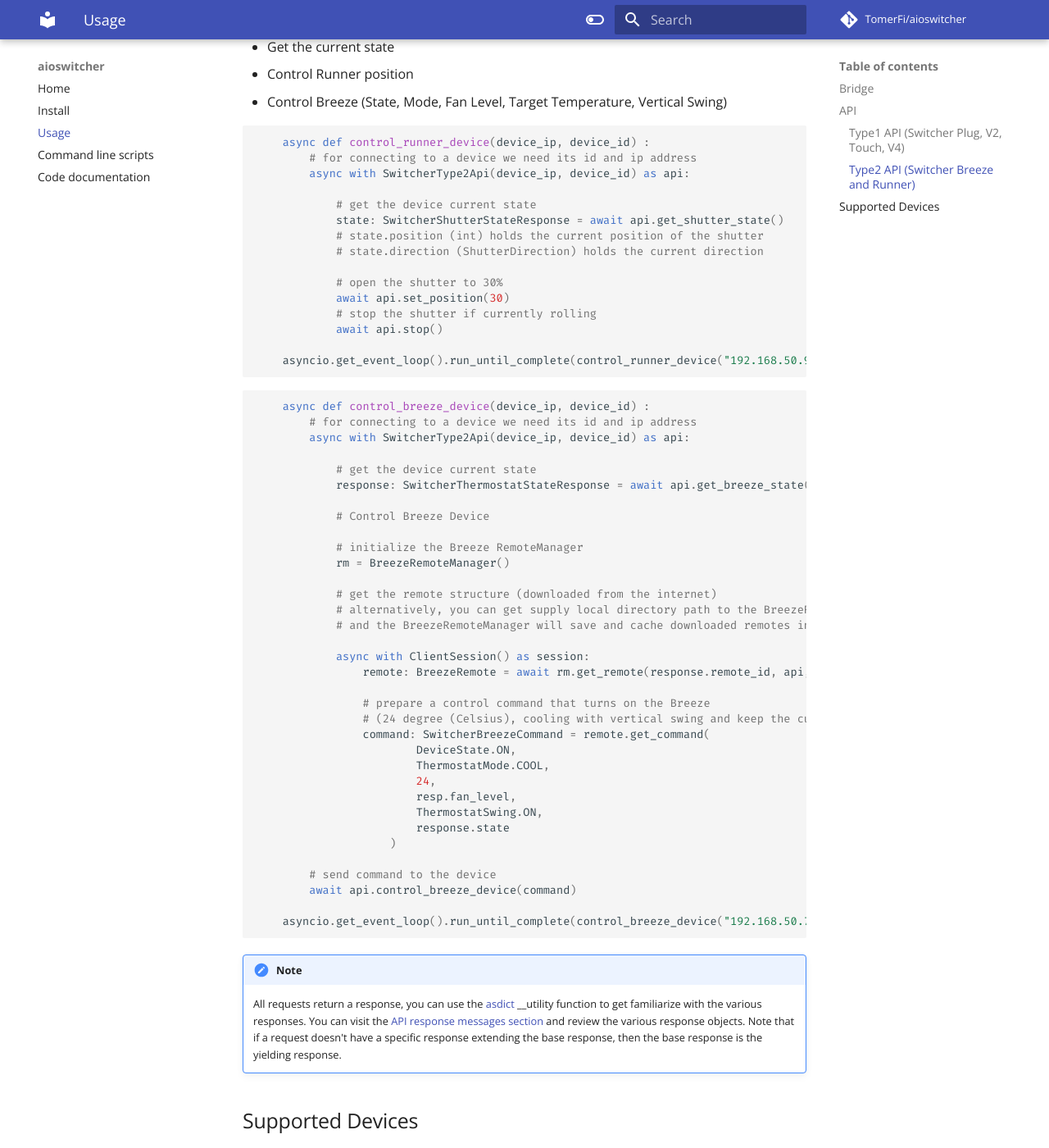
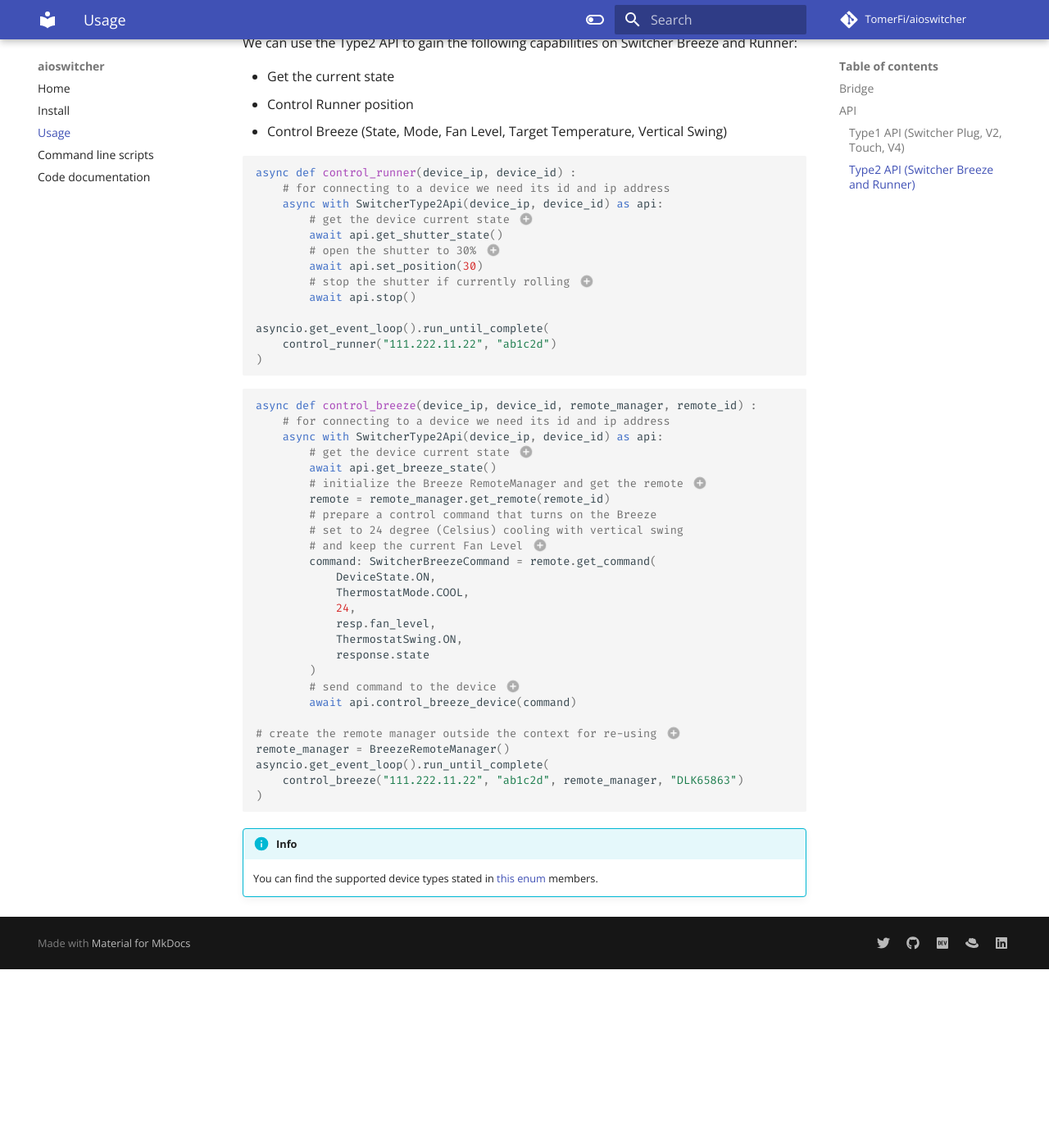
Before and after one commit to TomerFi/aioswitcher, an MkDocs documentation site: the page built from docs/usage.md, in a window 1280 px wide and 1400 px high, scrolled down 1479 px. Shown: the whole window at 82% size. Built offline with MkDocs 1.6.1 and Material for MkDocs 9.7.7, drawn with Linux system fonts in a browser that asks for light colours; comment, search, counter and statistics services are not loaded; after the commit the page ends 2661 px from its top, so only the background shows below that; some of the changed text lies outside the part shown.

Commit message:
docs: updated docs
Signed-off-by: Tomer Figenblat <tomer.figenblat@gmail.com>

````diff
--- a/docs/known_words.txt
+++ /dev/null
@@ -1,4 +0,0 @@
-aioswitcher
-api
-discover_devices
-py
--- a/docs/usage.md
+++ b/docs/usage.md
@@ -7,19 +7,24 @@
 The following code will print all discovered devices for 60 seconds.
 
 ```python
-    async def print_devices(delay):
-        def on_device_found_callback(device):
-            print(asdict(device))
+async def print_devices(delay):
+    def on_device_found_callback(device):
+        print(asdict(device)) # (1)
 
-        async with SwitcherBridge(on_device_found_callback):
-            await asyncio.sleep(delay)
+    async with SwitcherBridge(on_device_found_callback):
+        await asyncio.sleep(delay)
 
-    asyncio.get_event_loop().run_until_complete(print_devices(60))
+asyncio.get_event_loop().run_until_complete(print_devices(60))
 ```
 
+1. the callback device will be an implementation of [SwitcherBase](./codedocs.md#src.aioswitcher.device.SwitcherBase),
+    i.e. [SwitcherPowerPlug](./codedocs.md#src.aioswitcher.device.SwitcherPowerPlug),
+    [SwitcherWaterHeater](./codedocs.md#src.aioswitcher.device.SwitcherWaterHeater),
+    [SwitcherThermostat](./codedocs.md#src.aioswitcher.device.SwitcherThermostat), and
+    [SwitcherShutter](./codedocs.md#src.aioswitcher.device.SwitcherShutter).
+
 !!!note
-    A Switcher device will broadcast every 4 seconds.
-    Discovered devices can either be a [Power Plug](./codedocs.md#switcherpowerplug) or a [Power Plug](./codedocs.md#switcherwaterheater)
+    A Switcher device will broadcast a state message to the bridge approximately every 4 seconds.
 
 ## API
 
@@ -67,70 +84,59 @@
 - Control Breeze (State, Mode, Fan Level, Target Temperature, Vertical Swing)
 
 ```python
-    async def control_runner_device(device_ip, device_id) :
-        # for connecting to a device we need its id and ip address
-        async with SwitcherType2Api(device_ip, device_id) as api:
+async def control_runner(device_ip, device_id) :
+    # for connecting to a device we need its id and ip address
+    async with SwitcherType2Api(device_ip, device_id) as api:
+        # get the device current state (1)
+        await api.get_shutter_state()
+        # open the shutter to 30% (2)
+        await api.set_position(30)
+        # stop the shutter if currently rolling (3)
+        await api.stop()
 
-            # get the device current state
-            state: SwitcherShutterStateResponse = await api.get_shutter_state()
-            # state.position (int) holds the current position of the shutter
-            # state.direction (ShutterDirection) holds the current direction
-
-            # open the shutter to 30%
-            await api.set_position(30)
-            # stop the shutter if currently rolling
-            await api.stop()
-
-    asyncio.get_event_loop().run_until_complete(control_runner_device("192.168.50.98", "f2239a"))
+asyncio.get_event_loop().run_until_complete(
+    control_runner("111.222.11.22", "ab1c2d")
+)
 ```
 
+1. [SwitcherShutterStateResponse](./codedocs.md#src.aioswitcher.api.messages.SwitcherShutterStateResponse)
+2. [SwitcherBaseResponse](./codedocs.md#src.aioswitcher.api.messages.SwitcherBaseResponse)
+3. [SwitcherShutterStateResponse](./codedocs.md#src.aioswitcher.api.messages.SwitcherShutterStateResponse)
+
 ```python
-    async def control_breeze_device(device_ip, device_id) :
-        # for connecting to a device we need its id and ip address
-        async with SwitcherType2Api(device_ip, device_id) as api:
-
-            # get the device current state
-            response: SwitcherThermostatStateResponse = await api.get_breeze_state()
-
-            # Control Breeze Device
-
-            # initialize the Breeze RemoteManager
-            rm = BreezeRemoteManager()
-
-            # get the remote structure (downloaded from the internet)
-            # alternatively, you can get supply local directory path to the BreezeRemoteManager
-            # and the BreezeRemoteManager will save and cache downloaded remotes into the directory
-
-            async with ClientSession() as session:
-                remote: BreezeRemote = await rm.get_remote(response.remote_id, api, session)
-
-                # prepare a control command that turns on the Breeze
-                # (24 degree (Celsius), cooling with vertical swing and keep the current Fan Level)
-                command: SwitcherBreezeCommand = remote.get_command(
-                        DeviceState.ON,
-                        ThermostatMode.COOL,
-                        24,
-                        resp.fan_level,
-                        ThermostatSwing.ON,
-                        response.state
-                    )
-
-        # send command to the device
+async def control_breeze(device_ip, device_id, remote_manager, remote_id) :
+    # for connecting to a device we need its id and ip address
+    async with SwitcherType2Api(device_ip, device_id) as api:
+        # get the device current state (1)
+        await api.get_breeze_state()
+        # initialize the Breeze RemoteManager and get the remote (2)
+        remote = remote_manager.get_remote(remote_id)
+        # prepare a control command that turns on the Breeze
+        # set to 24 degree (Celsius) cooling with vertical swing
+        # and keep the current Fan Level (3)
+        command: SwitcherBreezeCommand = remote.get_command(
+            DeviceState.ON,
+            ThermostatMode.COOL,
+            24,
+            resp.fan_level,
+            ThermostatSwing.ON,
+            response.state
+        )
+        # send command to the device (4)
         await api.control_breeze_device(command)
 
-    asyncio.get_event_loop().run_until_complete(control_breeze_device("192.168.50.77", "3a20b7"))
-
+# create the remote manager outside the context for re-using (5)
+remote_manager = BreezeRemoteManager()
+asyncio.get_event_loop().run_until_complete(
+    control_breeze("111.222.11.22", "ab1c2d", remote_manager, "DLK65863")
+)
 ```
 
-!!! note
-    All requests return a response, you can use the
-    [asdict](https://docs.python.org/3/library/dataclasses.html#dataclasses.asdict)
-    __utility function to get familiarize with the various responses.
-    You can visit the [API response messages section](./codedocs.md#switcherbaseresponse) and review the
-    various response objects. Note that if a request doesn't have a specific response extending the
-    base response, then the base response is the yielding response.
-
-## Supported Devices
+1. [SwitcherThermostatStateResponse](./codedocs.md#src.aioswitcher.api.messages.SwitcherThermostatStateResponse)
+2. [BreezeRemote](./codedocs.md#src.aioswitcher.api.messages.BreezeRemote)
+3. [SwitcherBreezeCommand](./codedocs.md#src.aioswitcher.api.SwitcherBreezeCommand)
+4. [SwitcherBaseResponse](./codedocs.md#src.aioswitcher.api.messages.SwitcherBaseResponse)
+5. [BreezeRemoteManager](./codedocs.md#src.aioswitcher.api.BreezeRemoteManager)
 
 !!! info
-    You can find the supported device types stated as [this enum](./codedocs.md#devicetype) members.
+    You can find the supported device types stated in [this enum](./codedocs.md#src.aioswitcher.device.DeviceType) members.
--- a/mkdocs.yml
+++ b/mkdocs.yml
@@ -32,7 +32,6 @@
       permalink: ⚓︎
 
 extra:
-  version: "2.0.9"
   social:
     - icon: fontawesome/brands/twitter
       link: https://twitter.com/realTomFi
@@ -53,28 +52,7 @@
 plugins:
   - search
   - git-revision-date
-  - autorefs
-  - mkdocstrings:
-      custom_templates: templates
-      default_handler: python
-      handlers:
-        python:
-          selection:
-            filters:
-              - "!^_"
-          options:
-            show_source: true
-  - spellcheck:
-      # known_words can also be a list of words
-      known_words: known_words.txt
-      # ignore words in <code> tags
-      ignore_code: yes
-      # minimum length of words to consider
-      min_length: 2
-      # maximum number of capital letters in a word
-      max_capital: 1
-      # keep unicode characters
-      allow_unicode: no
+  - mkdocstrings
 
 theme:
   name: material
````
Also changed, not shown: other parts of docs/usage.md (+32 -20 lines), docs/codedocs.md (+9 -66 lines), pyproject.toml (+0 -13 lines), docs/scripts.md (line endings or trailing spaces), 6 other files.
